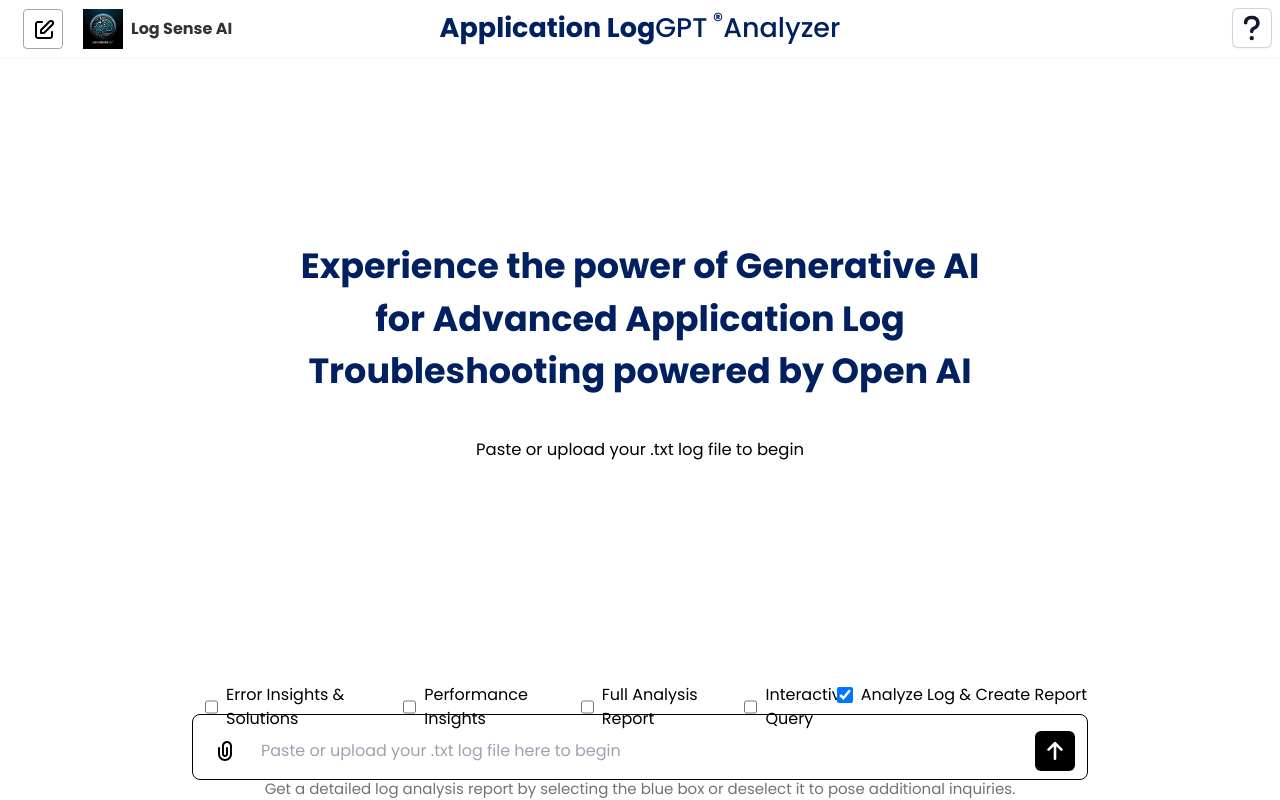
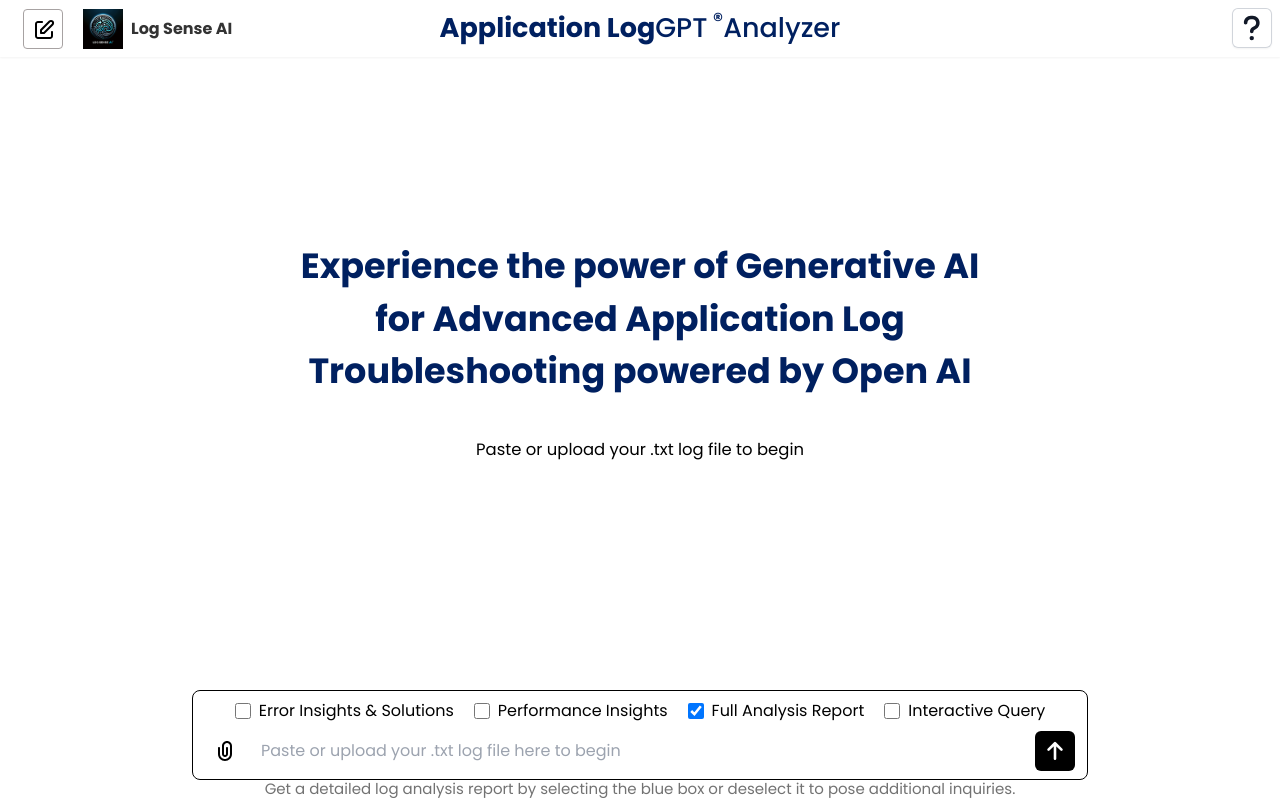
Before and after one commit to perseusprince070/loganalysis_client, a React (Create React App) app: page /application in a window 1280 px wide. Built offline with nearby package versions, Linux system fonts and the light colour scheme.

Commit message:
update selective button

```diff
--- a/src/pages/ApplicationView.js
+++ b/src/pages/ApplicationView.js
@@ -6,7 +6,10 @@
 const ApplicationView = () => {
   const [chatlogs, setChatLogs] = useState([]);
   const [attachments, setAttachments] = useState([]);
-  const [report, setReport] = useState(true);
+  const [fullAnalysis, setFullAnalysis] = useState(true);
+  const [interactiveQuery, setInteractiveQuery] = useState(false);
+  const [performanceInsights, setPerformanceInsights] = useState(false);
+  const [errorInsights, setErrorInsights] = useState(false);
   const [isDiable, setIsDisable] = useState(false);
   const [typedText, setTypedText] = useState('');
   const [index, setIndex] = useState(0);
@@ -52,7 +55,10 @@
         JSON.stringify({ role: log.role, content: log.content })
       );
     });
-    formData.append('report', report);
+    formData.append('fullAnalysis', fullAnalysis);
+    formData.append('interactiveQuery', interactiveQuery);
+    formData.append('performanceInsights', performanceInsights);
+    formData.append('errorInsights', errorInsights);
     attachments.forEach((attach) => {
       formData.append('attachments', attach);
     });
@@ -107,44 +113,67 @@
         onSubmit={handleSubmit}
         className="w-[70vw] border-[1px] border-black rounded-lg absolute ;lg:bottom-5 md:bottom-5 sm:bottom-5 -bottom-16 px-3 py-2"
       >
-        <div className="flex flex-row gap-5 absolute lg:-top-8 max-w-[75%]">
+        <div className="flex w-full justify-center gap-5">
           <div className="flex items-center">
-            <input type="checkbox" id="flexCheckDefault1" className="size-4" />
+            <input
+              type="checkbox"
+              id="flexCheckDefault1"
+              className="size-4"
+              checked={errorInsights}
+              onChange={(e) => {
+                setErrorInsights(e.target.checked);
+                console.log('Error Insights');
+              }}
+            />
             <label htmlFor="flexCheckDefault1" className="ml-2">
               Error Insights & Solutions
             </label>
           </div>
           <div className="flex items-center">
-            <input type="checkbox" id="flexCheckDefault2" className="size-4" />
+            <input
+              type="checkbox"
+              id="flexCheckDefault2"
+              className="size-4"
+              checked={performanceInsights}
+              onChange={(e) => {
+                setPerformanceInsights(e.target.checked);
+                console.log('Performance Insights');
+              }}
+            />
             <label htmlFor="flexCheckDefault2" className="ml-2">
               Performance Insights
             </label>
           </div>
           <div className="flex items-center">
-            <input type="checkbox" id="flexCheckDefault3" className="size-4" />
+            <input
+              type="checkbox"
+              id="flexCheckDefault3"
+              className="size-4"
+              checked={fullAnalysis}
+              onChange={(e) => {
+                setFullAnalysis(e.target.checked);
+                console.log('Full Analysis Report');
+              }}
+            />
             <label htmlFor="flexCheckDefault3" className="ml-2">
               Full Analysis Report
             </label>
           </div>
           <div className="flex items-center">
-            <input type="checkbox" id="flexCheckDefault4" className="size-4" />
+            <input
+              type="checkbox"
+              id="flexCheckDefault4"
+              className="size-4"
+              checked={interactiveQuery}
+              onChange={(e) => {
+                setInteractiveQuery(e.target.checked);
+                console.log('Interactive Query');
+              }}
+            />
             <label htmlFor="flexCheckDefault4" className="ml-2">
               Interactive Query
             </label>
           </div>
-        </div>
-
-        <div className="absolute right-0 -top-8 flex items-center">
-          <input
-            type="checkbox"
-            id="report"
-            className="size-4"
-            checked={report}
-            onChange={(e) => setReport(e.target.checked)}
-          />
-          <label htmlFor="report" className="ml-2">
-            Analyze Log & Create Report
-          </label>
         </div>
 
         <div className="h-2/3 flex mb-2">
--- a/src/pages/ContainerView.js
+++ b/src/pages/ContainerView.js
@@ -6,10 +6,18 @@
 const ContainerView = () => {
   const [chatlogs, setChatLogs] = useState([]);
   const [attachments, setAttachments] = useState([]);
-  const [report, setReport] = useState(true);
+  const [selectedOption, setSelectedOption] = useState(null);
+
   const [isDiable, setIsDisable] = useState(false);
   const [typedText, setTypedText] = useState('');
   const [index, setIndex] = useState(0);
+
+  const AnalysisOptions = {
+    ERROR_INSIGHTS: 'errorInsights',
+    PERFORMANCE_INSIGHTS: 'performanceInsights',
+    FULL_ANALYSIS: 'fullAnalysis',
+    INTERACTIVE_QUERY: 'interactiveQuery',
+  };
 
   const fileRef = useRef(null);
   const promptRef = useRef(null);
@@ -52,7 +60,7 @@
         JSON.stringify({ role: log.role, content: log.content })
       );
     });
-    formData.append('report', report);
+    formData.append('report', selectedOption);
     attachments.forEach((attach) => {
       formData.append('attachments', attach);
     });
@@ -111,13 +119,39 @@
       >
         <div className="flex w-full justify-center gap-5">
           <div className="flex items-center">
-            <input type="checkbox" id="flexCheckDefault1" className="size-4" />
+            <input
+              type="checkbox"
+              id="flexCheckDefault1"
+              className="size-4"
+              checked={selectedOption === AnalysisOptions.ERROR_INSIGHTS}
+              onChange={(e) => {
+                setSelectedOption(
+                  selectedOption === AnalysisOptions.ERROR_INSIGHTS
+                    ? null
+                    : AnalysisOptions.ERROR_INSIGHTS
+                );
+                console.log(selectedOption);
+              }}
+            />
             <label htmlFor="flexCheckDefault1" className="ml-2">
               Error Insights & Solutions
             </label>
           </div>
           <div className="flex items-center">
-            <input type="checkbox" id="flexCheckDefault2" className="size-4" />
+            <input
+              type="checkbox"
+              id="flexCheckDefault2"
+              className="size-4"
+              checked={selectedOption === AnalysisOptions.PERFORMANCE_INSIGHTS}
+              onChange={(e) => {
+                setSelectedOption(
+                  selectedOption === AnalysisOptions.PERFORMANCE_INSIGHTS
+                    ? null
+                    : AnalysisOptions.PERFORMANCE_INSIGHTS
+                );
+                console.log(selectedOption);
+              }}
+            />
             <label htmlFor="flexCheckDefault2" className="ml-2">
               Performance Insights
             </label>
@@ -127,15 +161,35 @@
               type="checkbox"
               id="flexCheckDefault3"
               className="size-4"
-              checked={report}
-              onChange={(e) => setReport(e.target.checked)}
+              checked={selectedOption === AnalysisOptions.FULL_ANALYSIS}
+              onChange={(e) => {
+                setSelectedOption(
+                  selectedOption === AnalysisOptions.FULL_ANALYSIS
+                    ? null
+                    : AnalysisOptions.FULL_ANALYSIS
+                );
+                console.log(selectedOption);
+              }}
             />
             <label htmlFor="flexCheckDefault3" className="ml-2">
               Full Analysis Report
             </label>
           </div>
           <div className="flex items-center">
-            <input type="checkbox" id="flexCheckDefault4" className="size-4" />
+            <input
+              type="checkbox"
+              id="flexCheckDefault4"
+              className="size-4"
+              checked={selectedOption === AnalysisOptions.INTERACTIVE_QUERY}
+              onChange={(e) => {
+                setSelectedOption(
+                  selectedOption === AnalysisOptions.INTERACTIVE_QUERY
+                    ? null
+                    : AnalysisOptions.INTERACTIVE_QUERY
+                );
+                console.log(selectedOption);
+              }}
+            />
             <label htmlFor="flexCheckDefault4" className="ml-2">
               Interactive Query
             </label>
--- a/src/pages/SystemView.js
+++ b/src/pages/SystemView.js
@@ -6,7 +6,10 @@
 const SystemView = () => {
   const [chatlogs, setChatLogs] = useState([]);
   const [attachments, setAttachments] = useState([]);
-  const [report, setReport] = useState(true);
+  const [fullAnalysis, setFullAnalysis] = useState(true);
+  const [interactiveQuery, setInteractiveQuery] = useState(false);
+  const [performanceInsights, setPerformanceInsights] = useState(false);
+  const [errorInsights, setErrorInsights] = useState(false);
   const [isDiable, setIsDisable] = useState(false);
   const [typedText, setTypedText] = useState('');
   const [index, setIndex] = useState(0);
@@ -52,7 +55,10 @@
         JSON.stringify({ role: log.role, content: log.content })
       );
     });
-    formData.append('report', report);
+    formData.append('fullAnalysis', fullAnalysis);
+    formData.append('interactiveQuery', interactiveQuery);
+    formData.append('performanceInsights', performanceInsights);
+    formData.append('errorInsights', errorInsights);
     attachments.forEach((attach) => {
       formData.append('attachments', attach);
     });
@@ -108,44 +114,67 @@
         onSubmit={handleSubmit}
         className="w-[70vw] border-[1px] border-black rounded-lg absolute ;lg:bottom-5 md:bottom-5 sm:bottom-5 -bottom-16 px-3 py-2"
       >
-        <div className="flex flex-row gap-5 absolute lg:-top-8 max-w-[75%]">
+        <div className="flex w-full justify-center gap-5">
           <div className="flex items-center">
-            <input type="checkbox" id="flexCheckDefault1" className="size-4" />
+            <input
+              type="checkbox"
+              id="flexCheckDefault1"
+              className="size-4"
+              checked={errorInsights}
+              onChange={(e) => {
+                setErrorInsights(e.target.checked);
+                console.log('Error Insights');
+              }}
+            />
             <label htmlFor="flexCheckDefault1" className="ml-2">
               Error Insights & Solutions
             </label>
           </div>
           <div className="flex items-center">
-            <input type="checkbox" id="flexCheckDefault2" className="size-4" />
+            <input
+              type="checkbox"
+              id="flexCheckDefault2"
+              className="size-4"
+              checked={performanceInsights}
+              onChange={(e) => {
+                setPerformanceInsights(e.target.checked);
+                console.log('Performance Insights');
+              }}
+            />
             <label htmlFor="flexCheckDefault2" className="ml-2">
               Performance Insights
             </label>
           </div>
           <div className="flex items-center">
-            <input type="checkbox" id="flexCheckDefault3" className="size-4" />
+            <input
+              type="checkbox"
+              id="flexCheckDefault3"
+              className="size-4"
+              checked={fullAnalysis}
+              onChange={(e) => {
+                setFullAnalysis(e.target.checked);
+                console.log('Full Analysis Report');
+              }}
+            />
             <label htmlFor="flexCheckDefault3" className="ml-2">
               Full Analysis Report
             </label>
           </div>
           <div className="flex items-center">
-            <input type="checkbox" id="flexCheckDefault4" className="size-4" />
+            <input
+              type="checkbox"
+              id="flexCheckDefault4"
+              className="size-4"
+              checked={interactiveQuery}
+              onChange={(e) => {
+                setInteractiveQuery(e.target.checked);
+                console.log('Interactive Query');
+              }}
+            />
             <label htmlFor="flexCheckDefault4" className="ml-2">
               Interactive Query
             </label>
           </div>
-        </div>
-
-        <div className="absolute right-0 -top-8 flex items-center">
-          <input
-            type="checkbox"
-            id="report"
-            className="size-4"
-            checked={report}
-            onChange={(e) => setReport(e.target.checked)}
-          />
-          <label htmlFor="report" className="ml-2">
-            Analyze Log & Create Report
-          </label>
         </div>
 
         <div className="h-2/3 flex mb-2">
--- a/src/pages/WebServerView.js
+++ b/src/pages/WebServerView.js
@@ -6,7 +6,10 @@
 const WebserverView = () => {
   const [chatlogs, setChatLogs] = useState([]);
   const [attachments, setAttachments] = useState([]);
-  const [report, setReport] = useState(true);
+  const [fullAnalysis, setFullAnalysis] = useState(true);
+  const [interactiveQuery, setInteractiveQuery] = useState(false);
+  const [performanceInsights, setPerformanceInsights] = useState(false);
+  const [errorInsights, setErrorInsights] = useState(false);
   const [isDiable, setIsDisable] = useState(false);
   const [typedText, setTypedText] = useState('');
   const [index, setIndex] = useState(0);
@@ -52,7 +55,10 @@
         JSON.stringify({ role: log.role, content: log.content })
       );
     });
-    formData.append('report', report);
+    formData.append('fullAnalysis', fullAnalysis);
+    formData.append('interactiveQuery', interactiveQuery);
+    formData.append('performanceInsights', performanceInsights);
+    formData.append('errorInsights', errorInsights);
     attachments.forEach((attach) => {
       formData.append('attachments', attach);
     });
@@ -108,44 +114,67 @@
         onSubmit={handleSubmit}
         className="w-[70vw] border-[1px] border-black rounded-lg absolute ;lg:bottom-5 md:bottom-5 sm:bottom-5 -bottom-16 px-3 py-2"
       >
-        <div className="flex flex-row gap-5 absolute lg:-top-8 max-w-[75%]">
+        <div className="flex w-full justify-center gap-5">
           <div className="flex items-center">
-            <input type="checkbox" id="flexCheckDefault1" className="size-4" />
+            <input
+              type="checkbox"
+              id="flexCheckDefault1"
+              className="size-4"
+              checked={errorInsights}
+              onChange={(e) => {
+                setErrorInsights(e.target.checked);
+                console.log('Error Insights');
+              }}
+            />
             <label htmlFor="flexCheckDefault1" className="ml-2">
               Error Insights & Solutions
             </label>
           </div>
           <div className="flex items-center">
-            <input type="checkbox" id="flexCheckDefault2" className="size-4" />
+            <input
+              type="checkbox"
+              id="flexCheckDefault2"
+              className="size-4"
+              checked={performanceInsights}
+              onChange={(e) => {
+                setPerformanceInsights(e.target.checked);
+                console.log('Performance Insights');
+              }}
+            />
             <label htmlFor="flexCheckDefault2" className="ml-2">
               Performance Insights
             </label>
           </div>
           <div className="flex items-center">
-            <input type="checkbox" id="flexCheckDefault3" className="size-4" />
+            <input
+              type="checkbox"
+              id="flexCheckDefault3"
+              className="size-4"
+              checked={fullAnalysis}
+              onChange={(e) => {
+                setFullAnalysis(e.target.checked);
+                console.log('Full Analysis Report');
+              }}
+            />
             <label htmlFor="flexCheckDefault3" className="ml-2">
               Full Analysis Report
             </label>
           </div>
           <div className="flex items-center">
-            <input type="checkbox" id="flexCheckDefault4" className="size-4" />
+            <input
+              type="checkbox"
+              id="flexCheckDefault4"
+              className="size-4"
+              checked={interactiveQuery}
+              onChange={(e) => {
+                setInteractiveQuery(e.target.checked);
+                console.log('Interactive Query');
+              }}
+            />
             <label htmlFor="flexCheckDefault4" className="ml-2">
               Interactive Query
             </label>
           </div>
-        </div>
-
-        <div className="absolute right-0 -top-8 flex items-center">
-          <input
-            type="checkbox"
-            id="report"
-            className="size-4"
-            checked={report}
-            onChange={(e) => setReport(e.target.checked)}
-          />
-          <label htmlFor="report" className="ml-2">
-            Analyze Log & Create Report
-          </label>
         </div>
 
         <div className="h-2/3 flex mb-2">
```
Also changed, not shown: 1 other file (tests, documents, lock files or other folders).
